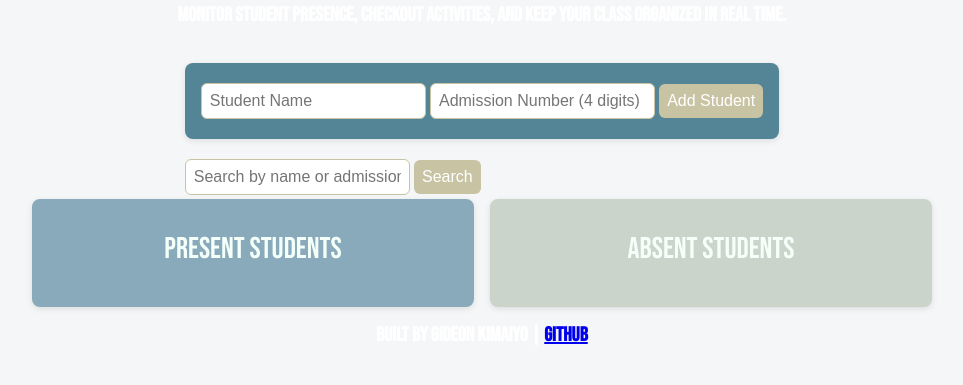
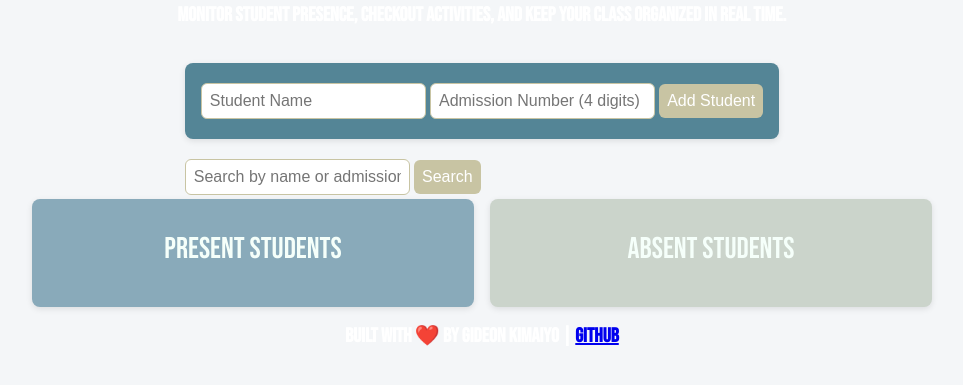
Before and after one commit to Gideon-Kipserem/Student-Tracker, a plain HTML site: page index.html in a window 1280 px wide. Shown: the part 187-572 px from the top of the page, without its empty margins (158-1121 px from the left). Drawn offline with Linux system fonts and the light colour scheme; no server answers.

Commit message:
edits footer

```diff
--- a/index.html
+++ b/index.html
@@ -73,7 +73,7 @@
 
   <!-- Footer -->
   <footer>
-    <p>Built by Gideon Kimaiyo | <a href="https://github.com/Gideon-Kipserem" target="_blank">GitHub</a></p>
+    <p>Built with ❤️ by Gideon Kimaiyo | <a href="https://github.com/Gideon-Kipserem" target="_blank">GitHub</a></p>
   </footer>
 
   <!-- JS Script -->
```
